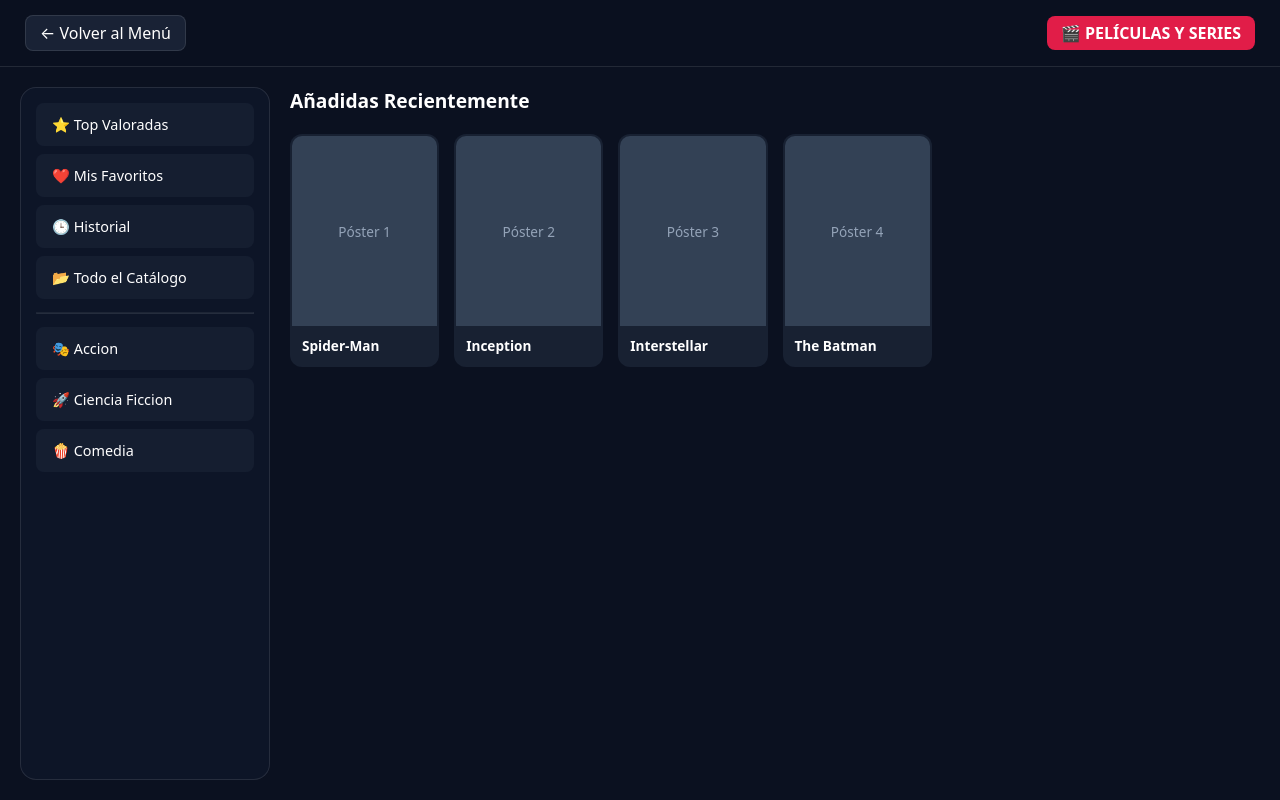
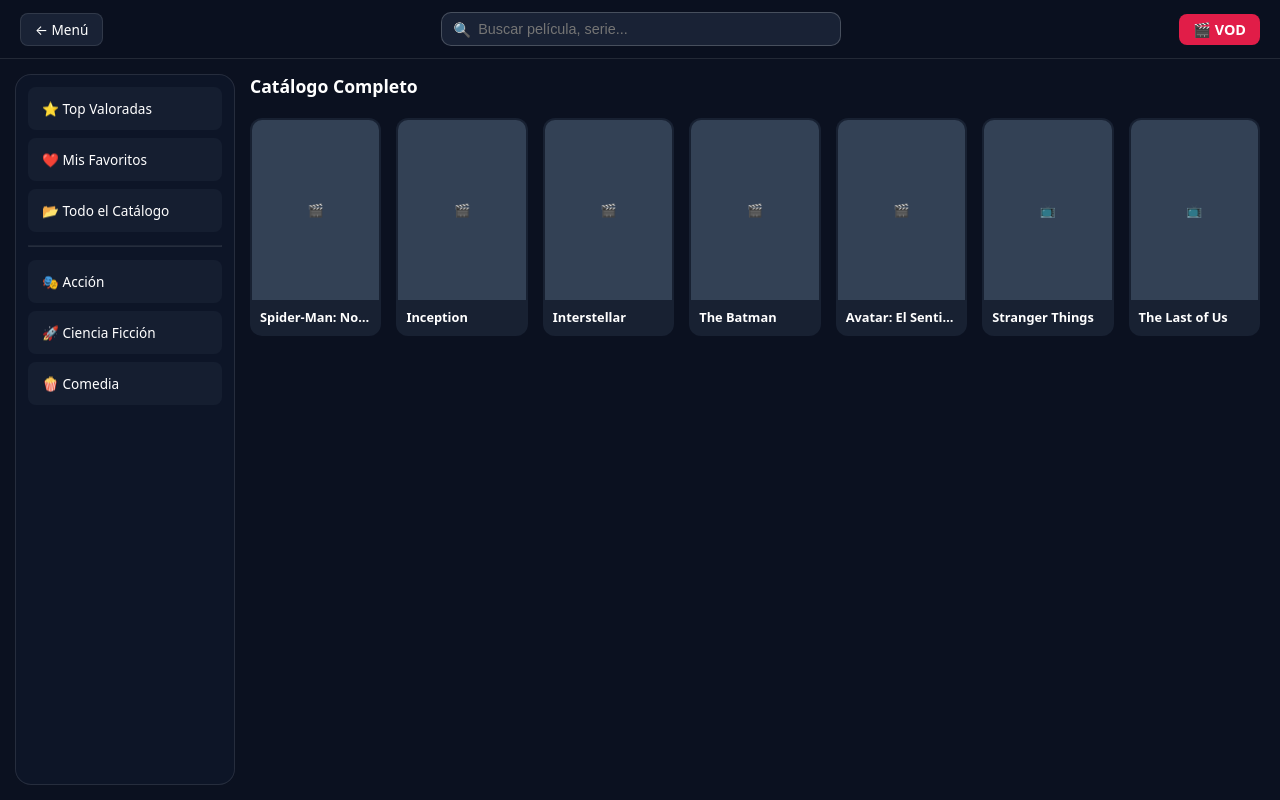
Before and after one commit to soportevortexplay-spec/RYOKIVA-download, a website: page vod.html in a window 1280 px wide. Drawn offline with Linux system fonts and the light colour scheme.

Commit message:
Buscador integrado en tiempo real para peliculas y series

```diff
--- a/vod.html
+++ b/vod.html
@@ -2,51 +2,103 @@
 <html lang="es">
 <head>
 <meta charset="UTF-8">
-<meta name="viewport" content="width=device-width, initial-scale=1.0">
+<meta name="viewport" content="width=device-width, initial-scale=1.0, maximum-scale=1.0, user-scalable=no, viewport-fit=cover">
 <title>RYOKIVA - Películas y Series</title>
 <style>
-*{box-sizing:border-box;margin:0;padding:0}
+*{box-sizing:border-box;margin:0;padding:0;-webkit-tap-highlight-color:transparent}
 body{font-family:system-ui,-apple-system,sans-serif;background:#0b1120 url("fondo.jpg") no-repeat center center fixed;background-size:cover;color:#fff;height:100vh;display:flex;flex-direction:column;overflow:hidden}
-.top-bar{display:flex;justify-content:space-between;align-items:center;padding:15px 25px;background:rgba(11,17,32,0.85);border-bottom:1px solid rgba(255,255,255,0.1)}
-.brand-badge{background:#e11d48;color:#fff;padding:6px 14px;border-radius:8px;font-weight:800}
-.back-btn{background:rgba(30,41,59,0.8);border:1px solid rgba(255,255,255,0.1);color:#fff;padding:6px 14px;border-radius:8px;cursor:pointer;text-decoration:none}
-.vod-layout{display:flex;flex:1;height:calc(100vh - 70px);padding:20px;gap:20px}
-.vod-sidebar{width:250px;background:rgba(15,23,42,0.85);backdrop-filter:blur(10px);border:1px solid rgba(255,255,255,0.1);border-radius:16px;padding:15px;display:flex;flex-direction:column;gap:8px;overflow-y:auto}
-.vod-menu-item{padding:10px 14px;background:rgba(30,41,59,0.5);border-radius:8px;cursor:pointer;font-size:0.9rem;border:2px solid transparent;transition:all .2s;outline:none}
+.top-bar{display:flex;justify-content:space-between;align-items:center;padding:12px 20px;background:rgba(11,17,32,0.85);border-bottom:1px solid rgba(255,255,255,0.1);gap:15px}
+.brand-badge{background:#e11d48;color:#fff;padding:6px 14px;border-radius:8px;font-weight:800;font-size:0.9rem}
+.back-btn{background:rgba(30,41,59,0.8);border:1px solid rgba(255,255,255,0.1);color:#fff;padding:6px 14px;border-radius:8px;cursor:pointer;text-decoration:none;font-size:0.85rem}
+
+/* Barra de Búsqueda */
+.search-box{flex:1;max-width:400px;position:relative;display:flex;align-items:center}
+.search-input{width:100%;background:rgba(30,41,59,0.8);border:1px solid rgba(255,255,255,0.2);color:#fff;padding:8px 14px 8px 36px;border-radius:10px;font-size:0.9rem;outline:none;transition:all .2s}
+.search-input:focus{border-color:#e11d48;background:rgba(15,23,42,0.95);box-shadow:0 0 10px rgba(225,29,72,0.3)}
+.search-icon{position:absolute;left:12px;font-size:0.9rem;color:#94a3b8;pointer-events:none}
+
+.vod-layout{display:flex;flex:1;height:calc(100vh - 65px);padding:15px;gap:15px}
+.vod-sidebar{width:220px;background:rgba(15,23,42,0.85);backdrop-filter:blur(10px);border:1px solid rgba(255,255,255,0.1);border-radius:16px;padding:12px;display:flex;flex-direction:column;gap:8px;overflow-y:auto}
+.vod-menu-item{padding:10px 12px;background:rgba(30,41,59,0.5);border-radius:8px;cursor:pointer;font-size:0.85rem;border:2px solid transparent;transition:all .2s;outline:none}
 .vod-menu-item:focus,.vod-menu-item:hover{background:rgba(225,29,72,0.3);border-color:#e11d48}
-.vod-content{flex:1;display:flex;flex-direction:column;gap:15px;overflow-y:auto}
-.posters-grid{display:grid;grid-template-columns:repeat(auto-fill,minmax(140px,1fr));gap:15px}
+.vod-content{flex:1;display:flex;flex-direction:column;gap:15px;overflow-y:auto;padding-right:5px}
+.posters-grid{display:grid;grid-template-columns:repeat(auto-fill,minmax(130px,1fr));gap:15px}
 .poster-card{background:rgba(30,41,59,0.7);border-radius:12px;overflow:hidden;border:2px solid transparent;cursor:pointer;transition:all .2s;outline:none}
-.poster-card:focus,.poster-card:hover{border-color:#e11d48;transform:scale(1.05)}
-.poster-img{width:100%;height:190px;background:#334155;display:flex;align-items:center;justify-content:center;font-size:0.85rem;color:#94a3b8}
-.poster-title{padding:10px;font-size:0.85rem;font-weight:600;white-space:nowrap;overflow:hidden;text-overflow:ellipsis}
+.poster-card:focus,.poster-card:hover{border-color:#e11d48;transform:scale(1.04)}
+.poster-img{width:100%;height:180px;background:#334155;display:flex;align-items:center;justify-content:center;font-size:0.8rem;color:#94a3b8}
+.poster-title{padding:8px;font-size:0.8rem;font-weight:600;white-space:nowrap;overflow:hidden;text-overflow:ellipsis}
+
+@media (max-width: 600px) {
+  .vod-sidebar{display:none} /* Se oculta sidebar secundario en móviles para dar prioridad al catálogo y buscador */
+  .search-box{max-width:none}
+}
 </style>
 </head>
 <body>
+
 <div class="top-bar">
-  <a href="index.html" class="back-btn" tabindex="0">← Volver al Menú</a>
-  <div class="brand-badge">🎬 PELÍCULAS Y SERIES</div>
+  <a href="index.html" class="back-btn" tabindex="0">← Menú</a>
+
+  <!-- Buscador en Tiempo Real -->
+  <div class="search-box">
+    <span class="search-icon">🔍</span>
+    <input type="text" id="vod-search" class="search-input" placeholder="Buscar película, serie..." tabindex="0" onkeyup="filterContent()">
+  </div>
+
+  <div class="brand-badge">🎬 VOD</div>
 </div>
+
 <div class="vod-layout">
   <div class="vod-sidebar">
     <div class="vod-menu-item" tabindex="0">⭐ Top Valoradas</div>
     <div class="vod-menu-item" tabindex="0">❤️ Mis Favoritos</div>
-    <div class="vod-menu-item" tabindex="0">🕒 Historial</div>
     <div class="vod-menu-item" tabindex="0">📂 Todo el Catálogo</div>
     <hr style="border-color:rgba(255,255,255,0.1);margin:5px 0">
-    <div class="vod-menu-item" tabindex="0">🎭 Accion</div>
-    <div class="vod-menu-item" tabindex="0">🚀 Ciencia Ficcion</div>
+    <div class="vod-menu-item" tabindex="0">🎭 Acción</div>
+    <div class="vod-menu-item" tabindex="0">🚀 Ciencia Ficción</div>
     <div class="vod-menu-item" tabindex="0">🍿 Comedia</div>
   </div>
+
   <div class="vod-content">
-    <div style="font-weight:800;font-size:1.2rem;margin-bottom:5px">Añadidas Recientemente</div>
-    <div class="posters-grid">
-      <div class="poster-card" tabindex="0"><div class="poster-img">Póster 1</div><div class="poster-title">Spider-Man</div></div>
-      <div class="poster-card" tabindex="0"><div class="poster-img">Póster 2</div><div class="poster-title">Inception</div></div>
-      <div class="poster-card" tabindex="0"><div class="poster-img">Póster 3</div><div class="poster-title">Interstellar</div></div>
-      <div class="poster-card" tabindex="0"><div class="poster-img">Póster 4</div><div class="poster-title">The Batman</div></div>
+    <div style="font-weight:800;font-size:1.1rem;margin-bottom:5px" id="catalog-title">Catálogo Completo</div>
+    <div class="posters-grid" id="posters-grid">
+      <div class="poster-card" tabindex="0" data-title="spider-man no way home"><div class="poster-img">🎬</div><div class="poster-title">Spider-Man: No Way Home</div></div>
+      <div class="poster-card" tabindex="0" data-title="inception origen"><div class="poster-img">🎬</div><div class="poster-title">Inception</div></div>
+      <div class="poster-card" tabindex="0" data-title="interstellar"><div class="poster-img">🎬</div><div class="poster-title">Interstellar</div></div>
+      <div class="poster-card" tabindex="0" data-title="the batman"><div class="poster-img">🎬</div><div class="poster-title">The Batman</div></div>
+      <div class="poster-card" tabindex="0" data-title="avatar the way of water"><div class="poster-img">🎬</div><div class="poster-title">Avatar: El Sentido del Agua</div></div>
+      <div class="poster-card" tabindex="0" data-title="stranger things"><div class="poster-img">📺</div><div class="poster-title">Stranger Things</div></div>
+      <div class="poster-card" tabindex="0" data-title="the last of us"><div class="poster-img">📺</div><div class="poster-title">The Last of Us</div></div>
     </div>
   </div>
 </div>
+
+<script>
+// Lógica de Filtrado en Tiempo Real
+function filterContent() {
+  const query = document.getElementById('vod-search').value.toLowerCase().trim();
+  const cards = document.querySelectorAll('.poster-card');
+  let matches = 0;
+
+  cards.forEach(card => {
+    const title = card.getAttribute('data-title').toLowerCase();
+    if (title.includes(query)) {
+      card.style.display = 'block';
+      matches++;
+    } else {
+      card.style.display = 'none';
+    }
+  });
+
+  const catalogTitle = document.getElementById('catalog-title');
+  if (query.length > 0) {
+    catalogTitle.innerText = `Resultados de búsqueda (${matches})`;
+  } else {
+    catalogTitle.innerText = 'Catálogo Completo';
+  }
+}
+</script>
+
+<script src="tv-navigation.js"></script>
 </body>
 </html>
```
